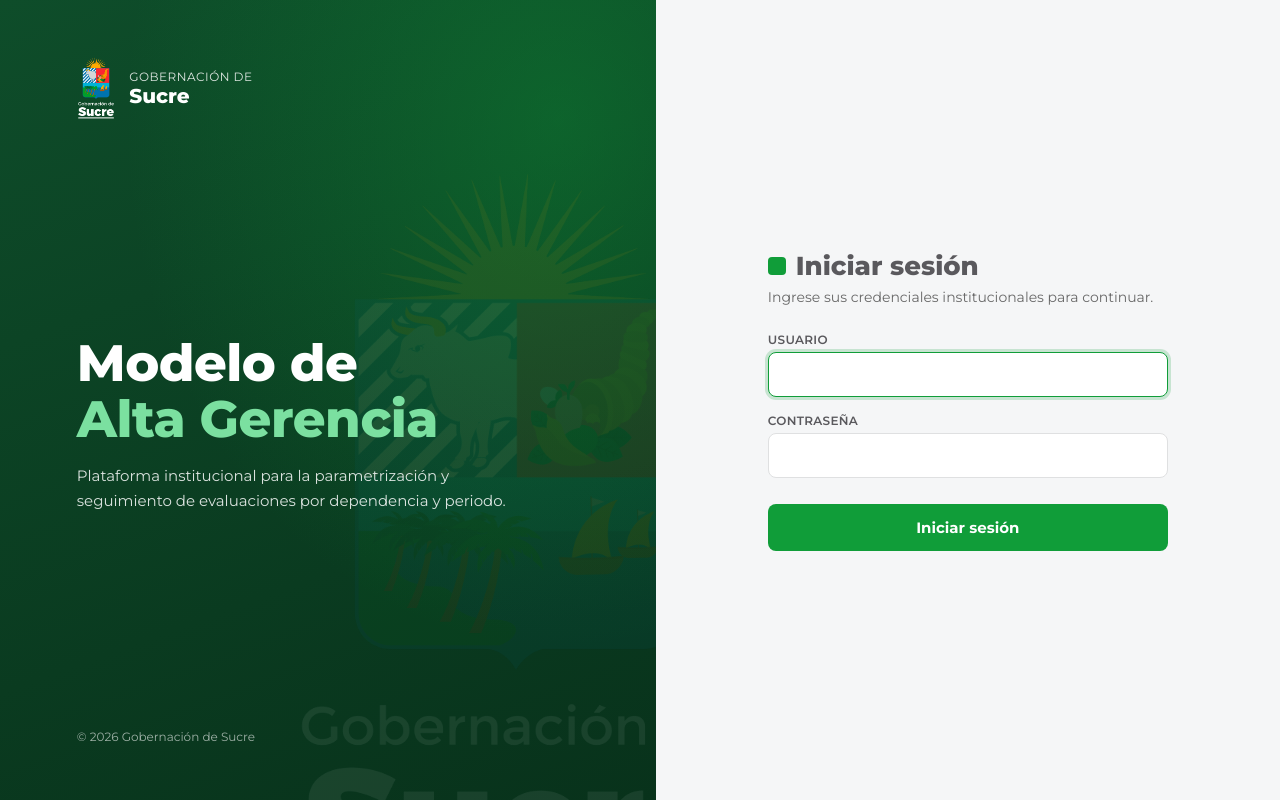
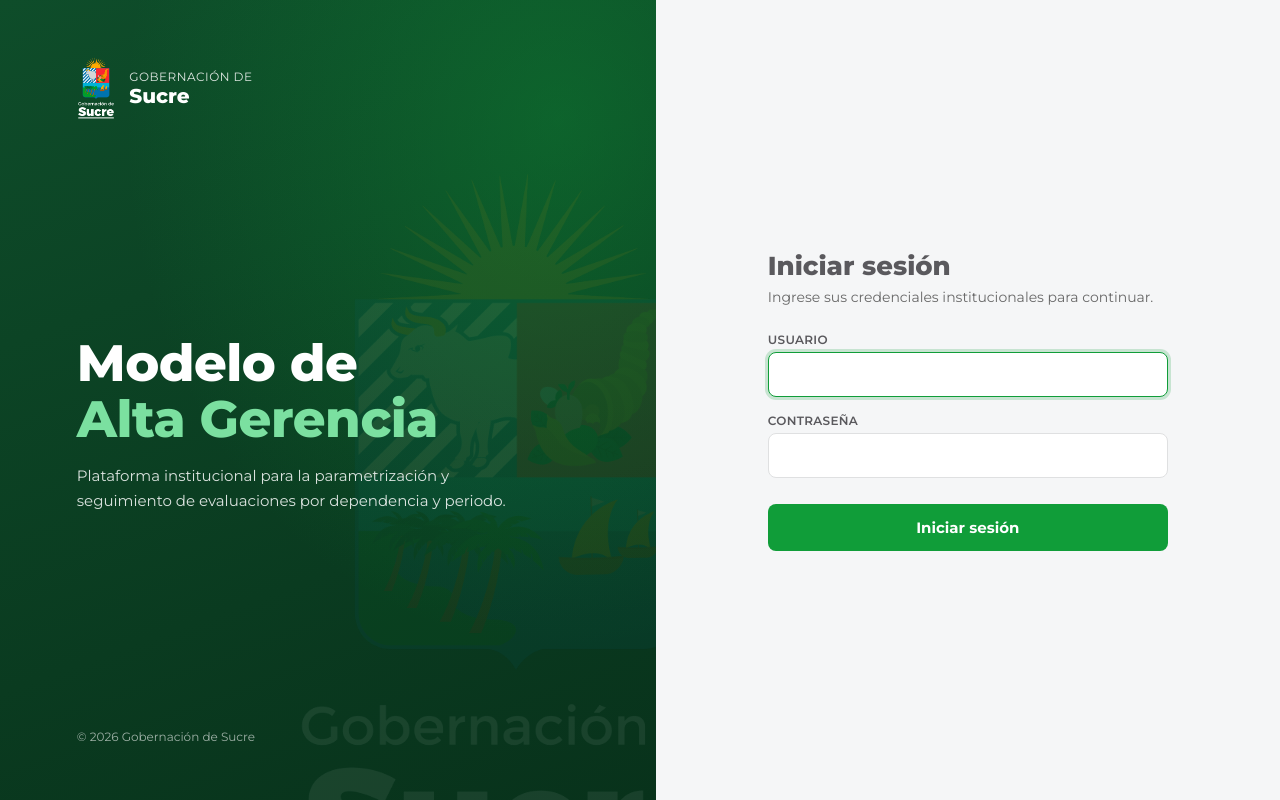
Before and after one commit to Dona121/mag, a Django app: page /auth/login/ in a window 1280 px wide. Run offline with Django 5.2, Linux system fonts and the light colour scheme.

Commit message:
Títulos de sección sin cuadro verde y sombras de tarjetas más suaves
- Se quita el recuadro verde a la izquierda de los títulos de sección (todas las
  pantallas internas y el login).
- Sombra de las tarjetas reducida a cerca de la mitad en las pantallas internas, el
  dashboard interno y el reporte público.
- Bitácora 30-31.

Co-Authored-By: Claude Opus 5.5 <noreply@anthropic.com>

```diff
--- a/mag/templates/base/base.html
+++ b/mag/templates/base/base.html
@@ -33,7 +33,7 @@
             --sidebar-w-collapsed: 64px;
             --topbar-h: 52px;
             --radio-base: 6px;
-            --sombra-suave: 0 1px 2px rgba(0,0,0,0.06), 0 2px 8px rgba(0,0,0,0.05);
+            --sombra-suave: 0 1px 2px rgba(0,0,0,0.04), 0 2px 6px rgba(0,0,0,0.03);
             --sombra-foco: 0 0 0 3px rgba(16,157,57,0.20);
             --transicion: 220ms cubic-bezier(.4,.0,.2,1);
         }
@@ -180,7 +180,6 @@
         main.contenedor { max-width: 1240px; width: 100%; margin: 18px auto 24px; padding: 0 22px; flex: 1 0 auto; }
 
         .seccion-titulo { display: flex; align-items: center; gap: 12px; margin: 0 0 14px; flex-wrap: wrap; }
-        .seccion-titulo::before { content: ""; width: 18px; height: 18px; background: var(--verde-primario); border-radius: 3px; flex: none; }
         .seccion-titulo h1 { margin: 0; font-size: 22px; font-weight: 800; color: var(--gris-oscuro); letter-spacing: -.2px; }
         .seccion-titulo .lead { color: var(--gris-medio); font-size: 12.5px; margin-left: 6px; border-left: 2px solid var(--gris-claro); padding-left: 10px; }
 
--- a/mag/templates/base/dashboard_reporte.html
+++ b/mag/templates/base/dashboard_reporte.html
@@ -15,7 +15,7 @@ toolbar, cuerpo, data, scripts.
     --surface:#0e4d2a; --surface-2:#08321b;
     --verde:#109d39; --ambar:#d88c16;
     --card:#ffffff; --papel:#f5f6f7; --linea:#dfe0e1;
-    --sombra:0 1px 2px rgba(0,0,0,.05), 0 14px 34px -22px rgba(14,77,42,.45);
+    --sombra:0 1px 2px rgba(0,0,0,.04), 0 10px 24px -20px rgba(14,77,42,.22);
     --ds:cubic-bezier(.22,.61,.36,1);
   --radio:6px;   /* esquinas de tarjetas, cajas, botones y chips */
   }
--- a/mag/templates/registration/login.html
+++ b/mag/templates/registration/login.html
@@ -97,10 +97,6 @@
         .login-form-inner { width: 100%; max-width: 400px; }
 
         .seccion-titulo { display: flex; align-items: center; gap: 10px; margin-bottom: 6px; }
-        .seccion-titulo::before {
-            content: ""; width: 18px; height: 18px;
-            background: var(--verde-primario); border-radius: 4px;
-        }
         .login-form h2 { margin: 0; font-size: 26px; font-weight: 800; color: var(--gris-oscuro); }
         .login-form p.intro { color: var(--gris-medio); font-size: 14px; margin: 0 0 26px; }
 
--- a/mag/templates/reporte/base_reporte.html
+++ b/mag/templates/reporte/base_reporte.html
@@ -18,7 +18,7 @@
   --card:#ffffff; --linea:#dfe0e1;
   --tinta:#232226; --tinta-2:#46454a;        /* texto nítido: principal / secundario */
   --chart-tick:#46454a; --chart-label:#232226;
-  --sombra:0 1px 2px rgba(0,0,0,.05), 0 14px 34px -22px rgba(14,77,42,.45);
+  --sombra:0 1px 2px rgba(0,0,0,.04), 0 10px 24px -20px rgba(14,77,42,.22);
   --ds:cubic-bezier(.22,.61,.36,1);
   --radio:6px;   /* esquinas de tarjetas, cajas, botones y chips */
 }
```
Also changed, not shown: DOCUMENTACION.md (+4 -0 lines).
